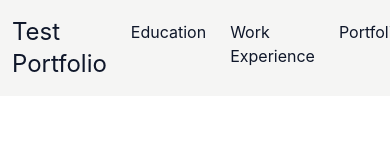
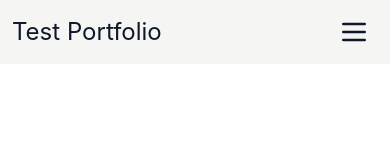
Before and after one commit to b-emrekalkan/fullstack-portfolio, a React (Create React App) app: page / in a window 390 px wide. Shown: the top 148 px of the page. Built offline with nearby package versions, Linux system fonts and the light colour scheme.

Commit message:
hamburger menu added with svg

```diff
--- a/src/components/Navbar.jsx
+++ b/src/components/Navbar.jsx
@@ -1,15 +1,48 @@
-import React from 'react'
+import React, { useState } from 'react'
 
 const Navbar = () => {
+  const [toggleMenu, setToggleMenu] = useState(false)
+  const navIconHandler = (e) => {
+      e.preventDefault()
+      setToggleMenu(!toggleMenu)
+  }
   return (
-    <div>
+    <>
+      <div className="hidden md:block sticky top-0">
         <ul className="flex bg-stone-100 cursor-pointer">
-            <li className='mx-3 my-4 text-2xl text-slate-900 hover:text-slate-700 transition'>Test Portfolio</li>
-            <li className='mx-3 my-5 text-slate-900 hover:text-slate-700 transition'>Education</li>
-            <li className='mx-3 my-5 text-slate-900 hover:text-slate-700 transition'>Work Experience</li>
-            <li className='mx-3 my-5 text-slate-900 hover:text-slate-700 transition'>Portfolio</li>
+          <li className='mx-3 my-4 text-2xl text-slate-900 hover:text-slate-700 transition'>Test Portfolio</li>
+          <li className='mx-3 my-5 text-slate-900 hover:text-slate-700 transition'>Education</li>
+          <li className='mx-3 my-5 text-slate-900 hover:text-slate-700 transition'>Work Experience</li>
+          <li className='mx-3 my-5 text-slate-900 hover:text-slate-700 transition'>Portfolio</li>
         </ul>
-    </div>
+      </div>
+
+      <div className="md:hidden block sticky top-0">
+        <div className='flex justify-between w-100 bg-stone-100 cursor-pointer'>
+          <div className='mx-3 my-4 text-2xl text-slate-900 hover:text-slate-700 transition'>Test Portfolio</div>
+            <svg
+            onClick={navIconHandler}
+            className="w-8 h-8 text-slate-900 my-4 mr-5"
+            x-show="!showMenu"
+            fill="none"
+            strokeLinecap='round'
+            strokeLinejoin='round'
+            strokeWidth="2"
+            viewBox="0 0 24 24"
+            stroke='currentColor'>
+              <path d='M4 6h16M4 12h16M4 18h16'></path>
+            </svg>
+        </div>
+
+        <div className={toggleMenu ? "" : "hidden"}>
+          <div className='grid grid-cols-1 bg-stone-100 cursor-pointer'>
+            <div className='mx-3 my-5 text-slate-900 hover:text-slate-700 transition'>Education</div>
+            <div className='mx-3 my-5 text-slate-900 hover:text-slate-700 transition'>Work Experience</div>
+            <div className='mx-3 my-5 text-slate-900 hover:text-slate-700 transition'>Portfolio</div>
+          </div>
+        </div>
+      </div>
+    </>
   )
 }
 
```
